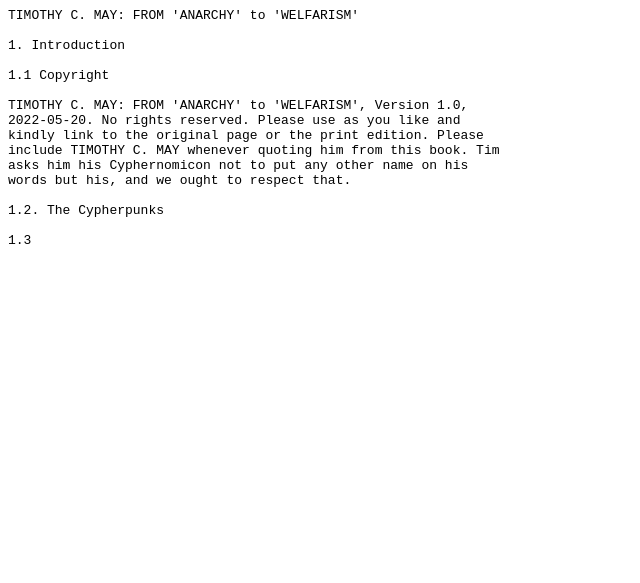
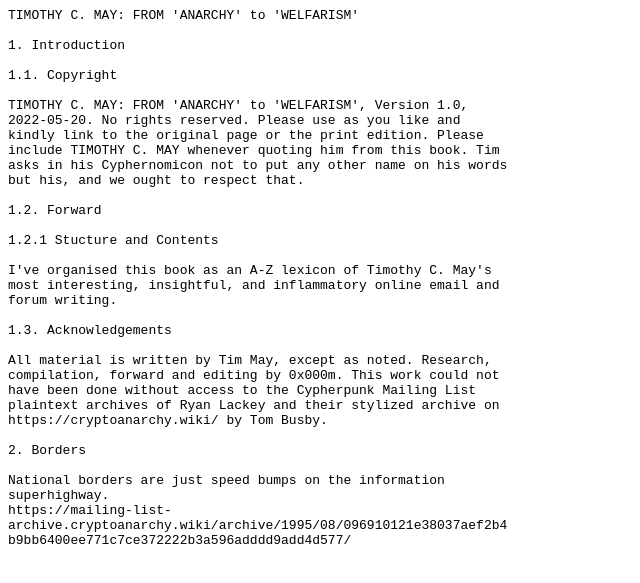
Before and after one commit to 0x000m/0x000m.github.io, a Jekyll site: the page built from _posts/2022-05-20-tim.md, in a window 1280 px wide. Shown: the top 583 px of the page, without its empty margins (0-640 px from the left). Built offline with Jekyll 4.4.1, drawn with Linux system fonts in a browser that asks for light colours.

Commit message:
Update 2022-05-20-tim.md

```diff
--- a/_posts/2022-05-20-tim.md
+++ b/_posts/2022-05-20-tim.md
@@ -8,11 +8,24 @@ TIMOTHY C. MAY: FROM 'ANARCHY' to 'WELFARISM'
 
 1. Introduction
 
-1.1 Copyright
+1.1. Copyright
 
-TIMOTHY C. MAY: FROM 'ANARCHY' to 'WELFARISM', Version 1.0, 2022-05-20. No rights reserved. Please use as you like and kindly link to the original page or the print edition. Please include TIMOTHY C. MAY whenever quoting him from this book. Tim asks him his Cyphernomicon not to put any other name on his words but his, and we ought to respect that.
+TIMOTHY C. MAY: FROM 'ANARCHY' to 'WELFARISM', Version 1.0, 2022-05-20. No rights reserved. Please use as you like and kindly link to the original page or the print edition. Please include TIMOTHY C. MAY whenever quoting him from this book. Tim asks in his Cyphernomicon not to put any other name on his words but his, and we ought to respect that.
 
-1.2. The Cypherpunks
+1.2. Forward
 
-1.3
+1.2.1 Stucture and Contents
+
+I've organised this book as an A-Z lexicon of Timothy C. May's most interesting, insightful, and inflammatory online email and forum writing.
+
+1.3. Acknowledgements
+
+All material is written by Tim May, except as noted. Research, compilation, forward and editing by 0x000m. This work could not have been done without access to the Cypherpunk Mailing List plaintext archives of Ryan Lackey and their stylized archive on https://cryptoanarchy.wiki/ by Tom Busby.
+
+2. Borders
+
+National borders are just speed bumps on the information superhighway.
+https://mailing-list-archive.cryptoanarchy.wiki/archive/1995/08/096910121e38037aef2b4b9bb6400ee771c7ce372222b3a596adddd9add4d577/
+
+
 </pre>
```
